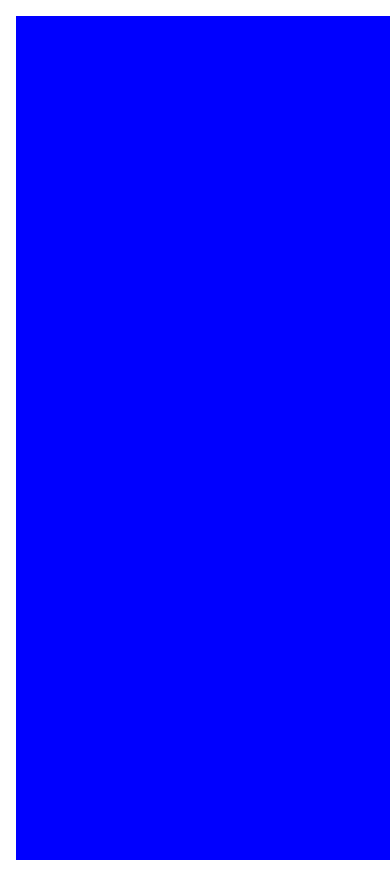
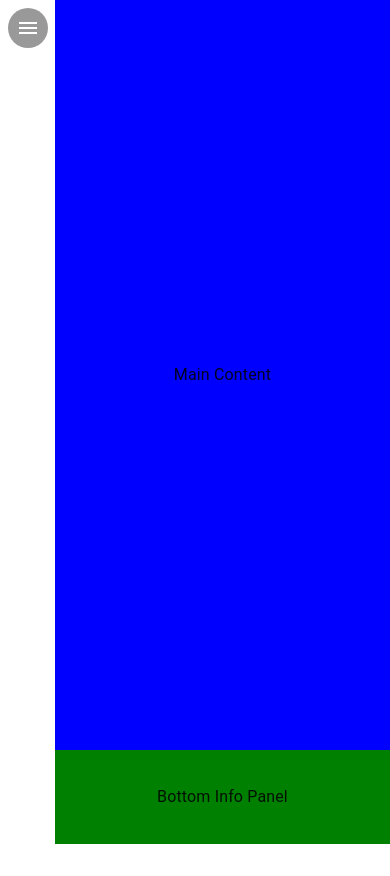
Before and after one commit to AlexJuraska/VibraAsWeb, a React (Vite) app: page /experiments/layoutTest in a window 390 px wide. After the commit the page ends 844 px from the top, so only its background shows below. Built offline with nearby package versions, Linux system fonts and the light colour scheme.

Commit message:
Added a collapsible vertical side panel, minor detail fixes

```diff
--- a/src/App.tsx
+++ b/src/App.tsx
@@ -11,7 +11,7 @@ const LayoutTest = lazy(() => import("./experiments/layoutTest"));
 function App() {
     return (
         <Box display="flex" flexDirection="column" minHeight="100vh">
-            <Box flex={1} p={2}>
+            <Box flex={1}>
                 <Suspense fallback={<CircularProgress />}>
                     <Routes>
                         <Route path="/" element={<Home />} />
--- /dev/null
+++ b/src/components/CollapsiblePanel.tsx
@@ -0,0 +1,62 @@
+import React, { useState } from "react";
+import { IconButton, Drawer, useMediaQuery, useTheme } from "@mui/material";
+import { Menu as MenuIcon, ChevronLeft } from "@mui/icons-material";
+import * as AppComponents from "../components";
+
+interface CollapsiblePanelProps {
+    collapsed?: boolean;
+    children?: { component: string; props?: Record<string, any> }[];
+
+}
+
+const CollapsiblePanel: React.FC<CollapsiblePanelProps> = ({
+                                                                      collapsed = false,
+                                                                      children = []
+                                                                  }) => {
+    const [open, setOpen] = useState(!collapsed);
+    const theme = useTheme();
+
+    const toggle = () => setOpen(prev => !prev);
+
+    const renderChild = (child: { component: string; props?: Record<string, any> }, i: number) => {
+        const Comp = (AppComponents as any)[child.component];
+        if (!Comp) return null;
+        return <Comp key={i} {...(child.props || {})} />;
+    };
+
+    return (
+        <>
+            <IconButton
+                onClick={toggle}
+                sx={{
+                    position: "absolute",
+                    top: 8,
+                    left: 8,
+                    zIndex: 2000,
+                    color: "white",
+                    backgroundColor: "rgba(0,0,0,0.4)",
+                    "&:hover": { backgroundColor: "rgba(0,0,0,0.6)" }
+                }}
+            >
+                {open ? <ChevronLeft /> : <MenuIcon />}
+            </IconButton>
+
+            <Drawer
+                open={open}
+                onClose={toggle}
+                variant="temporary"
+                ModalProps={{ keepMounted: true }}
+                PaperProps={{
+                    sx: {
+                        width: 240,
+                        backgroundColor: theme.palette.background.paper,
+                    }
+                }}
+            >
+                {children.map(renderChild)}
+            </Drawer>
+        </>
+    );
+};
+
+export default CollapsiblePanel;
--- a/src/components/ColorBlock.tsx
+++ b/src/components/ColorBlock.tsx
@@ -1,11 +1,12 @@
 import React from "react";
-import { Box } from "@mui/material";
+import {Box, Typography} from "@mui/material";
 
 interface ColorBlockProps {
     color?: string;
+    label?: string;
 }
 
-const ColorBlock: React.FC<ColorBlockProps> = ({ color = "#ccc" }) => {
+const ColorBlock: React.FC<ColorBlockProps> = ({ color = "#ccc", label = "text" }) => {
     return (
         <Box
             sx={{
@@ -13,8 +14,11 @@ const ColorBlock: React.FC<ColorBlockProps> = ({ color = "#ccc" }) => {
                 width: "100%",
                 height: "100%",
                 display: "flex",
+                justifyContent: "center",
+                alignItems: "center"
             }}
         >
+            <Typography variant="body1" component="div">{label}</Typography>
         </Box>
     );
 };
--- a/src/components/index.tsx
+++ b/src/components/index.tsx
@@ -1 +1,2 @@
 export { default as ColorBlock } from "./ColorBlock";
+export { default as CollapsiblePanel } from "./CollapsiblePanel";
--- a/src/configs/chladniPatternsLayout.json
+++ b/src/configs/chladniPatternsLayout.json
@@ -1,16 +1,41 @@
 {
   "layout": "GridLayout",
   "zones": {
-    "leftPanel": { "component": "ColorBlock", "props": { "color": "Red" } },
-    "mainContent": { "component": "ColorBlock", "props": { "color": "Blue" } },
-    "bottomPanel": { "component": "ColorBlock", "props": { "color": "Green" } }
+    "CollapsiblePanel": {
+      "component": "CollapsiblePanel",
+      "props": {
+        "collapsed": true,
+        "children": [
+          { "component": "ColorBlock", "props": { "color": "purple", "label": "One" } },
+          { "component": "ColorBlock", "props": { "color": "gray", "label": "Two" } }
+        ]
+      }
+    },
+    "mainContent": {
+      "component": "ColorBlock",
+      "props": { "color": "blue", "label": "Main Content" }
+    },
+    "leftPanel": {
+      "component": "ColorBlock",
+      "props": { "color": "orange", "label": "Left Info Panel" }
+    },
+    "bottomPanel": {
+      "component": "ColorBlock",
+      "props": { "color": "green", "label": "Bottom Info Panel" }
+    }
   },
   "grid": {
-    "areas": [
-      ["mainContent", "mainContent"],
-      ["mainContent", "mainContent"]
-    ],
-    "columns": ["2fr", "8fr"],
-    "rows": ["8fr", "2fr"]
+    "xs": {
+      "areas": [["CollapsiblePanel" ,"mainContent"],
+                ["CollapsiblePanel" ,"bottomPanel"]],
+      "columns": ["55px","1fr"],
+      "rows": ["8fr", "1fr"]
+    },
+    "md": {
+      "areas": [["leftPanel", "mainContent"],
+                ["leftPanel", "bottomPanel"]],
+      "columns": ["2fr", "8fr"],
+      "rows": ["8fr", "1fr"]
+    }
   }
 }
--- a/src/layout-system/layouts/GridLayout.tsx
+++ b/src/layout-system/layouts/GridLayout.tsx
@@ -1,14 +1,43 @@
 import React from "react";
-import { Box } from "@mui/material";
+import {Box, useMediaQuery, useTheme} from "@mui/material";
 import { LayoutConfig } from "../types/LayoutConfig";
 import * as AppComponents from "../../components";
 
 export const GridLayout: React.FC<{ config: LayoutConfig }> = ({ config }) => {
     const { zones, grid } = config;
 
+    const theme = useTheme();
+
+    const isXlUp = useMediaQuery(theme.breakpoints.up("xl"));
+    const isLgUp = useMediaQuery(theme.breakpoints.up("lg"));
+    const isMdUp = useMediaQuery(theme.breakpoints.up("md"));
+    const isSmUp = useMediaQuery(theme.breakpoints.up("sm"));
+
+    let gridVariant =
+        (isXlUp && grid.xl) ||
+        (isLgUp && grid.lg) ||
+        (isMdUp && grid.md) ||
+        (isSmUp && grid.sm) ||
+        grid.xs;
+
+
+    if (!gridVariant) {
+        console.warn("No valid grid variant found in config.");
+        return null;
+    }
+
+    const activeAreas = Array.from(
+        new Set(gridVariant.areas.flat())
+    );
+
     const renderZone = (name: string) => {
         const zone = zones[name];
         if (!zone) return null;
+
+        if (!activeAreas.includes(name)) {
+            return null;
+        }
+
         const Component = (AppComponents as any)[zone.component];
         if (!Component) {
             console.warn(`Component '${zone.component}' not found.`);
@@ -19,8 +48,6 @@ export const GridLayout: React.FC<{ config: LayoutConfig }> = ({ config }) => {
                 key={name}
                 gridArea={name}
                 sx={{
-                    // boxSizing: "border-box",
-                    // border: "1px solid rgba(0,0,0,0.1)",
                     overflow: "hidden"
                 }}
             >
@@ -33,9 +60,9 @@ export const GridLayout: React.FC<{ config: LayoutConfig }> = ({ config }) => {
         <Box
             sx={{
                 display: "grid",
-                gridTemplateAreas: grid.areas.map(r => `"${r.join(" ")}"`).join(" "),
-                gridTemplateColumns: grid.columns.join(" "),
-                gridTemplateRows: grid.rows.join(" "),
+                gridTemplateAreas: gridVariant.areas.map(r => `"${r.join(" ")}"`).join(" "),
+                gridTemplateColumns: gridVariant.columns.join(" "),
+                gridTemplateRows: gridVariant.rows.join(" "),
                 height: "100vh",
                 width: "100vw",
                 overflow: "hidden",
```
Also changed, not shown: src/layout-system/types/LayoutConfig.tsx (+14 -6 lines).
